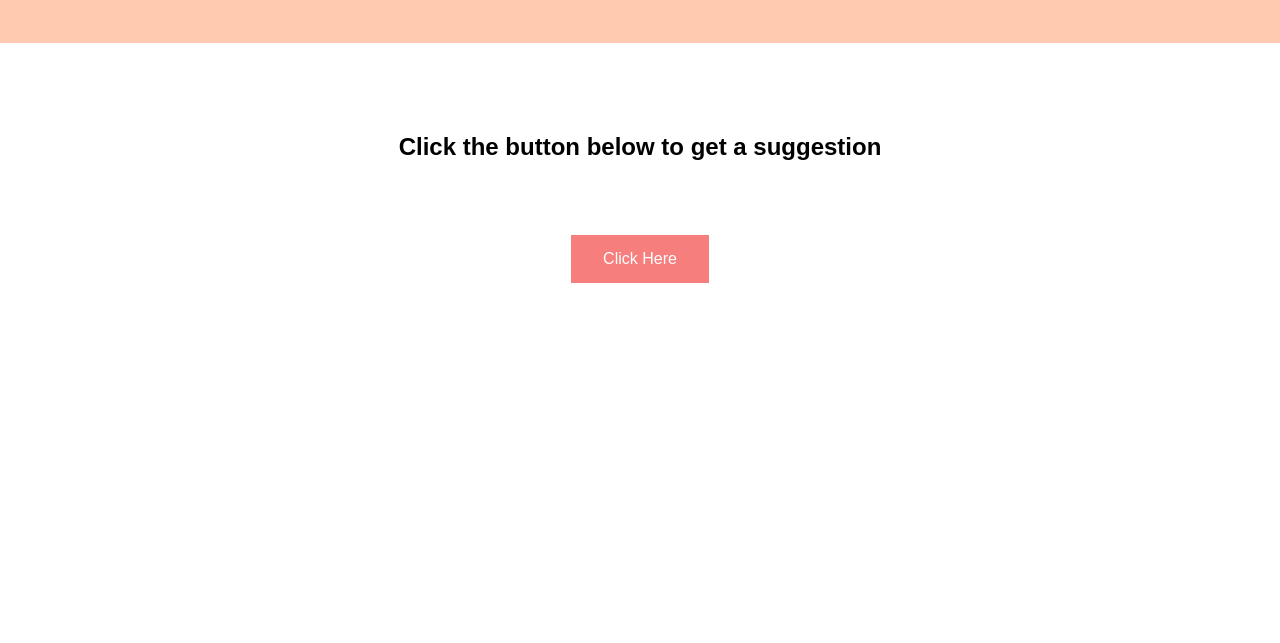
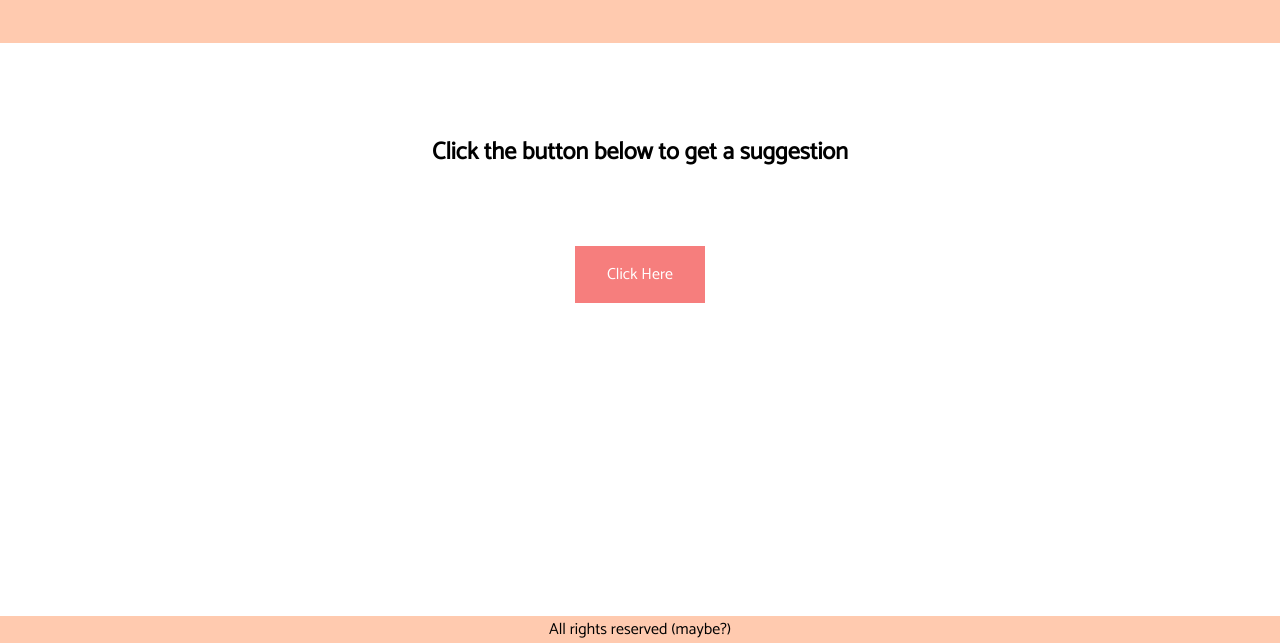
Before and after one commit to JonathanMFranklin/whatsfordinner, a plain HTML site: page index.html in a window 1280 px wide. Shown: the part 157-800 px from the top of the page. Drawn offline with Linux system fonts and the light colour scheme.

Commit message:
update to HTML

```diff
--- a/index.html
+++ b/index.html
@@ -6,6 +6,8 @@
     <meta name="viewport" content="width=device-width, initial-scale=1.0">
 
     <link rel="stylesheet" href="style.css">
+    <link rel="preconnect" href="https://fonts.gstatic.com">
+    <link href="https://fonts.googleapis.com/css2?family=Catamaran&display=swap" rel="stylesheet">
     <title>What's for Dinner</title>
 </head>
 
@@ -38,7 +40,10 @@
         </div>
     </main>
 
-    <footer></footer>
+    <footer>
+        <p>All rights reserved (maybe?)</p>
+
+    </footer>
 
     <script type="text/javascript" src="script.js"></script>
     </body>
```
